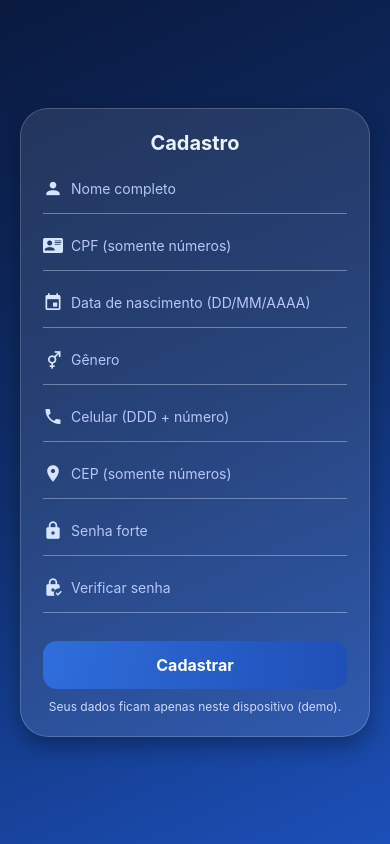
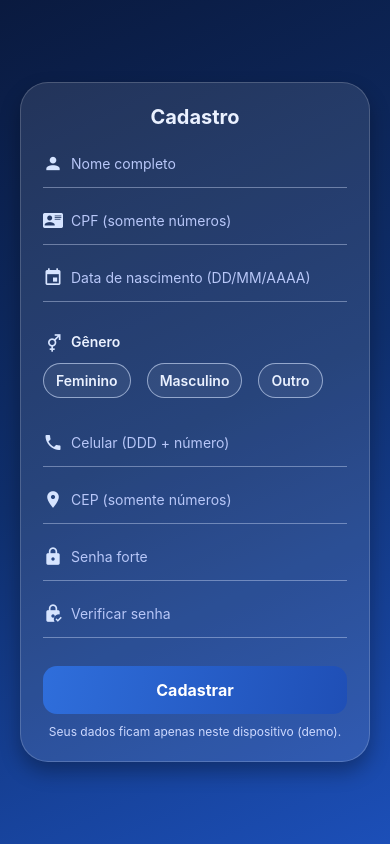
Before and after one commit to Livi4-GIT/Clinitech---Engenharia-de-Software, a React Native app in the folder apps/mobile/: screen / in a window 390 px wide. Built offline with nearby package versions, Linux system fonts and the light colour scheme.

Commit message:
Campo de gênero transformado em formato de seleção

```diff
--- a/apps/mobile/components/CadastroUsuario.js
+++ b/apps/mobile/components/CadastroUsuario.js
@@ -13,6 +13,8 @@ import {
 import AsyncStorage from "@react-native-async-storage/async-storage";
 import { LinearGradient } from "expo-linear-gradient";
 import { MaterialCommunityIcons } from "@expo/vector-icons";
+
+const GENDER_OPTIONS = ["Feminino", "Masculino", "Outro"];
 
 export default class CadastroUsuario extends React.Component {
   constructor(props) {
@@ -41,39 +43,21 @@ export default class CadastroUsuario extends React.Component {
 
   gravar = async () => {
     try {
-      const { nome, cpf, nascimento, genero, celular, cep, senha, confirmarSenha } =
-        this.state;
-
+      const { nome, cpf, nascimento, genero, celular, cep, senha, confirmarSenha } = this.state;
       const cpfN = this.somenteDigitos(cpf);
       const celN = this.somenteDigitos(celular);
       const cepN = this.somenteDigitos(cep);
 
-      if (
-        !nome.trim() ||
-        !cpfN ||
-        !nascimento.trim() ||
-        !genero.trim() ||
-        !celN ||
-        !cepN ||
-        !senha ||
-        !confirmarSenha
-      ) {
+      if (!nome.trim() || !cpfN || !nascimento.trim() || !genero.trim() || !celN || !cepN || !senha || !confirmarSenha) {
         Alert.alert("Atenção", "Preencha todos os campos.");
         return;
       }
       if (cpfN.length !== 11) return Alert.alert("CPF inválido", "11 dígitos.");
-      if (!this.validarDataBR(nascimento))
-        return Alert.alert("Data inválida", "Use DD/MM/AAAA.");
-      if (celN.length < 10 || celN.length > 11)
-        return Alert.alert("Celular inválido", "Use DDD + número.");
+      if (!this.validarDataBR(nascimento)) return Alert.alert("Data inválida", "Use DD/MM/AAAA.");
+      if (celN.length < 10 || celN.length > 11) return Alert.alert("Celular inválido", "Use DDD + número.");
       if (cepN.length !== 8) return Alert.alert("CEP inválido", "8 dígitos.");
-      if (!this.senhaForte(senha))
-        return Alert.alert(
-          "Senha fraca",
-          "Mín. 8, com 1 maiúscula, 1 minúscula e 1 número."
-        );
-      if (senha !== confirmarSenha)
-        return Alert.alert("Senhas diferentes", "Confirmação não confere.");
+      if (!this.senhaForte(senha)) return Alert.alert("Senha fraca", "Mín. 8, com 1 maiúscula, 1 minúscula e 1 número.");
+      if (senha !== confirmarSenha) return Alert.alert("Senhas diferentes", "Confirmação não confere.");
 
       const existe = await AsyncStorage.getItem(cpfN);
       if (existe) return Alert.alert("CPF já cadastrado", "Tente outro.");
@@ -124,20 +108,47 @@ export default class CadastroUsuario extends React.Component {
     </View>
   );
 
+  GeneroSelect = () => {
+    const { genero } = this.state;
+    return (
+      <View style={styles.genderSection}>
+        <View style={styles.genderHeader}>
+          <MaterialCommunityIcons
+            name="gender-male-female"
+            size={20}
+            color="#d6e4ff"
+            style={{ marginRight: 8, marginTop: 2 }}
+          />
+          <Text style={styles.labelGenero}>Gênero</Text>
+        </View>
+
+        <View style={styles.chipsWrap}>
+          {GENDER_OPTIONS.map((opt) => {
+            const active = genero === opt;
+            return (
+              <Pressable
+                key={opt}
+                onPress={() => this.setState({ genero: opt })}
+                style={[styles.chip, active && styles.chipActive]}
+                accessibilityRole="radio"
+                accessibilityState={{ selected: active }}
+                accessibilityLabel={`Selecionar ${opt}`}
+              >
+                <Text style={[styles.chipText, active && styles.chipTextActive]}>{opt}</Text>
+              </Pressable>
+            );
+          })}
+        </View>
+      </View>
+    );
+  };
+
   render() {
     const { nome, cpf, nascimento, genero, celular, cep, senha, confirmarSenha } = this.state;
 
     return (
-      <LinearGradient
-        colors={["#0a1a3f", "#0f2f6d", "#1c4fb8"]}
-        start={{ x: 0, y: 0 }}
-        end={{ x: 1, y: 1 }}
-        style={{ flex: 1 }}
-      >
-        <KeyboardAvoidingView
-          behavior={Platform.OS === "ios" ? "padding" : undefined}
-          style={{ flex: 1 }}
-        >
+      <LinearGradient colors={["#0a1a3f", "#0f2f6d", "#1c4fb8"]} start={{ x: 0, y: 0 }} end={{ x: 1, y: 1 }} style={{ flex: 1 }}>
+        <KeyboardAvoidingView behavior={Platform.OS === "ios" ? "padding" : undefined} style={{ flex: 1 }}>
           <ScrollView contentContainerStyle={styles.center} keyboardShouldPersistTaps="handled">
             <View style={styles.card}>
               <Text style={styles.title}>Cadastro</Text>
@@ -162,12 +173,9 @@ export default class CadastroUsuario extends React.Component {
                 value: nascimento,
                 onChangeText: (v) => this.setState({ nascimento: v }),
               })}
-              {this.Input({
-                icon: "gender-male-female",
-                placeholder: "Gênero",
-                value: genero,
-                onChangeText: (v) => this.setState({ genero: v }),
-              })}
+
+              {this.GeneroSelect()}
+
               {this.Input({
                 icon: "phone",
                 placeholder: "Celular (DDD + número)",
@@ -199,21 +207,13 @@ export default class CadastroUsuario extends React.Component {
                 onChangeText: (v) => this.setState({ confirmarSenha: v }),
               })}
 
-              {/* Botão gradiente usando Pressable + Text */}
-              <LinearGradient
-                colors={["#2f6edb", "#1f4fb6"]}
-                start={{ x: 0, y: 0 }}
-                end={{ x: 1, y: 1 }}
-                style={styles.btn}
-              >
+              <LinearGradient colors={["#2f6edb", "#1f4fb6"]} start={{ x: 0, y: 0 }} end={{ x: 1, y: 1 }} style={styles.btn}>
                 <Pressable onPress={this.gravar} style={styles.btnPress}>
                   <Text style={styles.btnText}>Cadastrar</Text>
                 </Pressable>
               </LinearGradient>
 
-              <Text style={styles.note}>
-                Seus dados ficam apenas neste dispositivo (demo).
-              </Text>
+              <Text style={styles.note}>Seus dados ficam apenas neste dispositivo (demo).</Text>
             </View>
           </ScrollView>
         </KeyboardAvoidingView>
@@ -221,6 +221,8 @@ export default class CadastroUsuario extends React.Component {
     );
   }
 }
+
+const SP = 16;
 
 const styles = StyleSheet.create({
   center: { flexGrow: 1, justifyContent: "center", padding: 20 },
@@ -234,7 +236,6 @@ const styles = StyleSheet.create({
     shadowOpacity: 0.3,
     shadowRadius: 20,
     shadowOffset: { width: 0, height: 10 },
-    // backdropFilter: "blur(8px)", // ❌ não existe no RN
   },
   title: {
     color: "#eaf1ff",
@@ -251,29 +252,43 @@ const styles = StyleSheet.create({
     borderBottomColor: "rgba(214,228,255,0.4)",
     paddingBottom: 4,
   },
-  input: {
-    flex: 1,
-    height: 40,
-    color: "#eaf1ff",
+  input: { flex: 1, height: 40, color: "#eaf1ff" },
+
+
+  genderSection: {
+    marginTop: SP,
+    marginBottom: SP,
   },
-  btn: {
-    marginTop: 16,
-    borderRadius: 14,
-    overflow: "hidden",
+  genderHeader: {
+    flexDirection: "row",
+    alignItems: "center",
+    marginBottom: 10,
   },
-  btnPress: {
-    paddingVertical: 14,
-    alignItems: "center",
+  labelGenero: { color: "#eaf1ff", fontSize: 14, fontWeight: "600" },
+  chipsWrap: {
+    flexDirection: "row",
+    flexWrap: "wrap",
+    gap: 8,
   },
-  btnText: {
-    color: "#fff",
-    fontWeight: "700",
-    fontSize: 16,
+  chip: {
+    borderWidth: 1,
+    borderColor: "rgba(214,228,255,0.6)",
+    paddingVertical: 8,
+    paddingHorizontal: 12,
+    borderRadius: 999,
+    marginRight: 8,
+    marginBottom: 8,
+    backgroundColor: "rgba(255,255,255,0.06)",
   },
-  note: {
-    textAlign: "center",
-    color: "#cdd9ff",
-    fontSize: 12,
-    marginTop: 10,
+  chipActive: {
+    backgroundColor: "#2f6edb",
+    borderColor: "#2f6edb",
   },
+  chipText: { color: "#eaf1ff", fontWeight: "600" },
+  chipTextActive: { color: "#fff" },
+
+  btn: { marginTop: 16, borderRadius: 14, overflow: "hidden" },
+  btnPress: { paddingVertical: 14, alignItems: "center" },
+  btnText: { color: "#fff", fontWeight: "700", fontSize: 16 },
+  note: { textAlign: "center", color: "#cdd9ff", fontSize: 12, marginTop: 10 },
 });
--- a/apps/mobile/package.json
+++ b/apps/mobile/package.json
@@ -10,6 +10,7 @@
   },
   "dependencies": {
     "@react-native-async-storage/async-storage": "^2.2.0",
+    "@react-native-picker/picker": "2.11.1",
     "expo": "~54.0.13",
     "expo-linear-gradient": "~15.0.7",
     "expo-status-bar": "~3.0.8",
```
Also changed, not shown: 1 other file (tests, documents, lock files or other folders).
